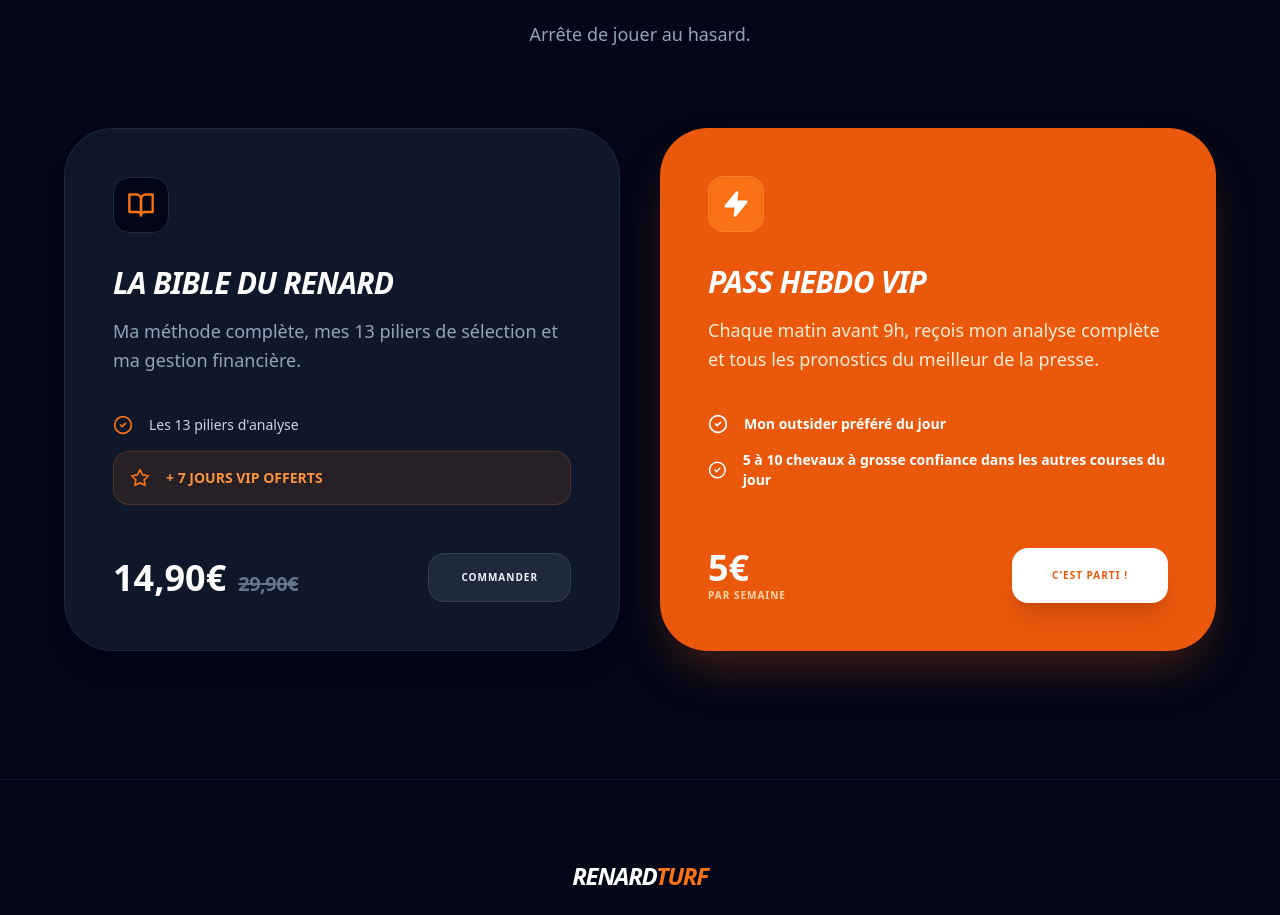
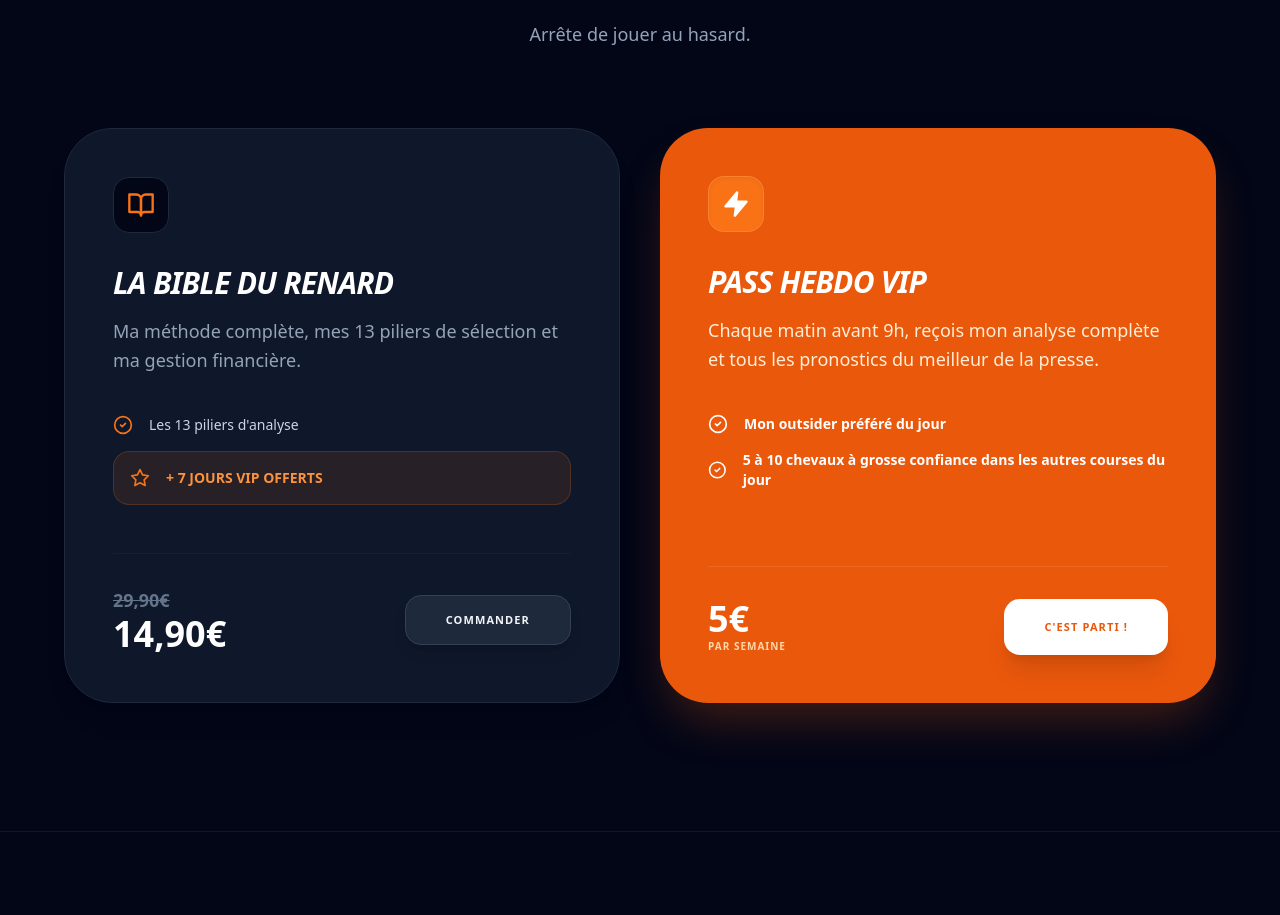
Before and after one commit to RenardTurf/Renard-turf, a React (Vite) app: page / in a window 1280 px wide. Shown: the part 1882-2797 px from the top of the page. Built offline with nearby package versions, Linux system fonts and the light colour scheme.

Commit message:
Update App.jsx

```diff
--- a/src/App.jsx
+++ b/src/App.jsx
@@ -62,7 +62,7 @@ const App = () => {
             <span className="text-orange-500">●</span>
             <span className="text-[10px] font-bold text-slate-400 uppercase tracking-[0.2em]">Saison 2026 : Rentabilité Activée</span>
           </div>
-          <h1 className="text-5xl md:text-8xl font-black mb-8 bg-clip-text text-transparent bg-gradient-to-b from-white to-slate-500 leading-none tracking-tighter uppercase italic">
+          <h1 className="text-5xl md:text-8xl font-black mb-8 bg-clip-text text-transparent bg-gradient-to-b from-white to-slate-500 leading-none tracking-tighter uppercase italic text-white">
             Deviens un <span className="text-orange-500 font-black">Investisseur</span>,<br />Plus un joueur.
           </h1>
           <p className="text-slate-400 text-lg md:text-xl max-w-2xl mx-auto mb-12 font-medium leading-relaxed">
@@ -96,8 +96,8 @@ const App = () => {
             <div className="p-8 md:p-16">
               <div className="flex flex-col md:flex-row justify-between items-center mb-12 gap-6 text-center md:text-left">
                 <div>
-                  <h2 className="text-4xl font-black text-white mb-3 tracking-tighter uppercase italic text-white">L'Analyse du Jour 🦊</h2>
-                  <p className="text-slate-400 font-medium italic">Vincennes - Prix d'Hiver - Demain 13h50</p>
+                  <h2 className="text-4xl font-black mb-3 tracking-tighter uppercase italic text-white">L'Analyse du Jour 🦊</h2>
+                  <p className="text-slate-400 font-medium italic text-left">Vincennes - Prix d'Hiver - Demain 13h50</p>
                 </div>
                 <div className="bg-orange-500/10 text-orange-500 px-5 py-2.5 rounded-xl font-black text-xs border border-orange-500/20 uppercase tracking-widest text-center">
                   Accès VIP
@@ -159,7 +159,7 @@ const App = () => {
 
            <div className="grid grid-cols-1 md:grid-cols-2 gap-10">
               {/* La Bible */}
-              <div className="bg-slate-900 border border-slate-800 p-12 rounded-[3rem] flex flex-col justify-between hover:border-orange-500/50 transition-all shadow-xl">
+              <div className="bg-slate-900 border border-slate-800 p-8 md:p-12 rounded-[3rem] flex flex-col justify-between hover:border-orange-500/50 transition-all shadow-xl min-h-[500px]">
                  <div>
                     <div className="w-14 h-14 bg-slate-950 rounded-2xl flex items-center justify-center mb-8 border border-slate-800">
                        <BookOpen className="text-orange-500 w-7 h-7" />
@@ -171,17 +171,21 @@ const App = () => {
                        <li className="flex items-center gap-4 text-sm text-orange-400 font-black bg-orange-500/10 p-4 rounded-2xl border border-orange-500/20"><Star className="w-5 h-5 text-orange-500" /> + 7 JOURS VIP OFFERTS</li>
                     </ul>
                  </div>
-                 <div className="flex items-center justify-between mt-auto">
-                    <div className="flex items-baseline gap-3">
+
+                 {/* Footer corrigé pour le prix barré et le bouton */}
+                 <div className="flex flex-col sm:flex-row items-center justify-between gap-6 mt-auto pt-8 border-t border-slate-800/50">
+                    <div className="flex flex-col items-center sm:items-start">
+                        <span className="text-slate-500 line-through text-lg font-bold">29,90€</span>
                         <span className="text-4xl font-black text-white">14,90€</span>
-                        <span className="text-xl text-slate-500 line-through font-bold tracking-tight">29,90€</span>
                     </div>
-                    <a href={LINKS.BIBLE} target="_blank" rel="noopener noreferrer" className="bg-slate-800 hover:bg-slate-700 px-8 py-4 rounded-2xl font-black transition-all border border-slate-700 uppercase text-[10px] tracking-widest text-center">Commander</a>
+                    <a href={LINKS.BIBLE} target="_blank" rel="noopener noreferrer" className="w-full sm:w-auto bg-slate-800 hover:bg-slate-700 px-10 py-4 rounded-2xl font-black transition-all border border-slate-700 uppercase text-[11px] tracking-widest text-center shadow-lg">
+                        Commander
+                    </a>
                  </div>
               </div>
 
               {/* VIP HEBDO */}
-              <div className="bg-orange-600 p-12 rounded-[3rem] flex flex-col justify-between shadow-2xl shadow-orange-600/30 transform hover:-translate-y-2 transition-all">
+              <div className="bg-orange-600 p-8 md:p-12 rounded-[3rem] flex flex-col justify-between shadow-2xl shadow-orange-600/30 transform hover:-translate-y-2 transition-all min-h-[500px]">
                  <div>
                     <div className="w-14 h-14 bg-orange-500 rounded-2xl flex items-center justify-center mb-8 shadow-inner border border-white/10">
                        <Zap className="text-white fill-current w-7 h-7" />
@@ -193,12 +197,15 @@ const App = () => {
                        <li className="flex items-center gap-4 text-sm"><CheckCircle2 className="w-5 h-5 text-white" /> 5 à 10 chevaux à grosse confiance dans les autres courses du jour</li>
                     </ul>
                  </div>
-                 <div className="flex items-center justify-between mt-auto">
-                    <div className="flex flex-col text-left">
-                       <span className="text-4xl font-black text-white">5€</span>
+
+                 <div className="flex flex-col sm:flex-row items-center justify-between gap-6 mt-auto pt-8 border-t border-white/10">
+                    <div className="flex flex-col items-center sm:items-start text-white">
+                       <span className="text-4xl font-black">5€</span>
                        <span className="text-[10px] text-orange-200 font-bold uppercase tracking-widest font-black">par semaine</span>
                     </div>
-                    <a href={LINKS.VIP_HEBDO} target="_blank" rel="noopener noreferrer" className="bg-white text-orange-600 px-10 py-5 rounded-2xl font-black transition-all hover:bg-slate-100 shadow-xl uppercase text-[10px] tracking-widest text-center">C'est parti !</a>
+                    <a href={LINKS.VIP_HEBDO} target="_blank" rel="noopener noreferrer" className="w-full sm:w-auto bg-white text-orange-600 px-10 py-5 rounded-2xl font-black transition-all hover:bg-slate-100 shadow-xl uppercase text-[11px] tracking-widest text-center">
+                        C'est parti !
+                    </a>
                  </div>
               </div>
            </div>
@@ -213,7 +220,7 @@ const App = () => {
           </p>
         </div>
         <p className="text-slate-800 text-[10px] font-black uppercase tracking-[0.5em]">
-          © 2026 RENARD TURF - DOMINATION HIPPIQUE
+          © 2026 LE RENARD DU TURF -
         </p>
       </footer>
     </div>
```
